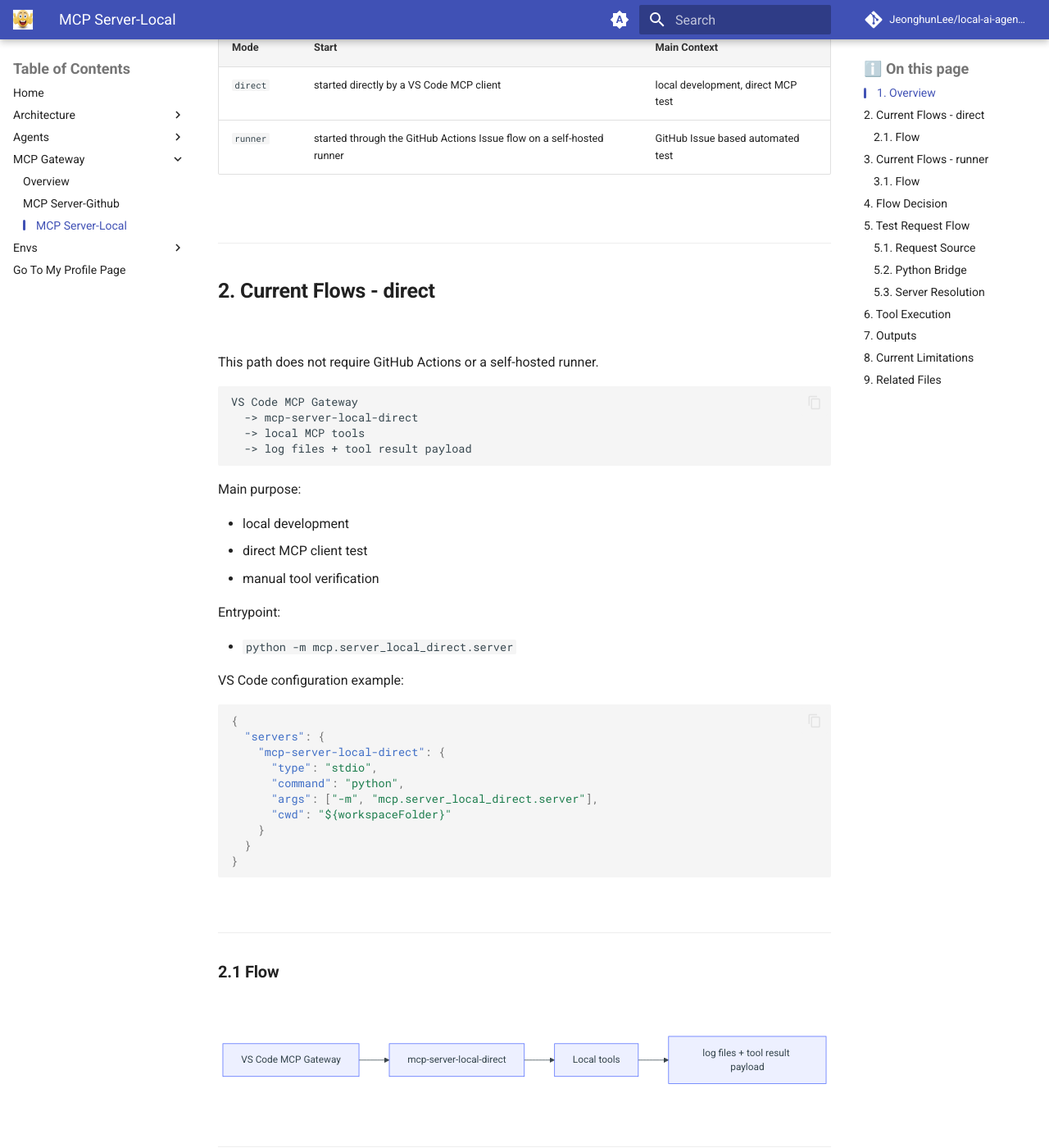
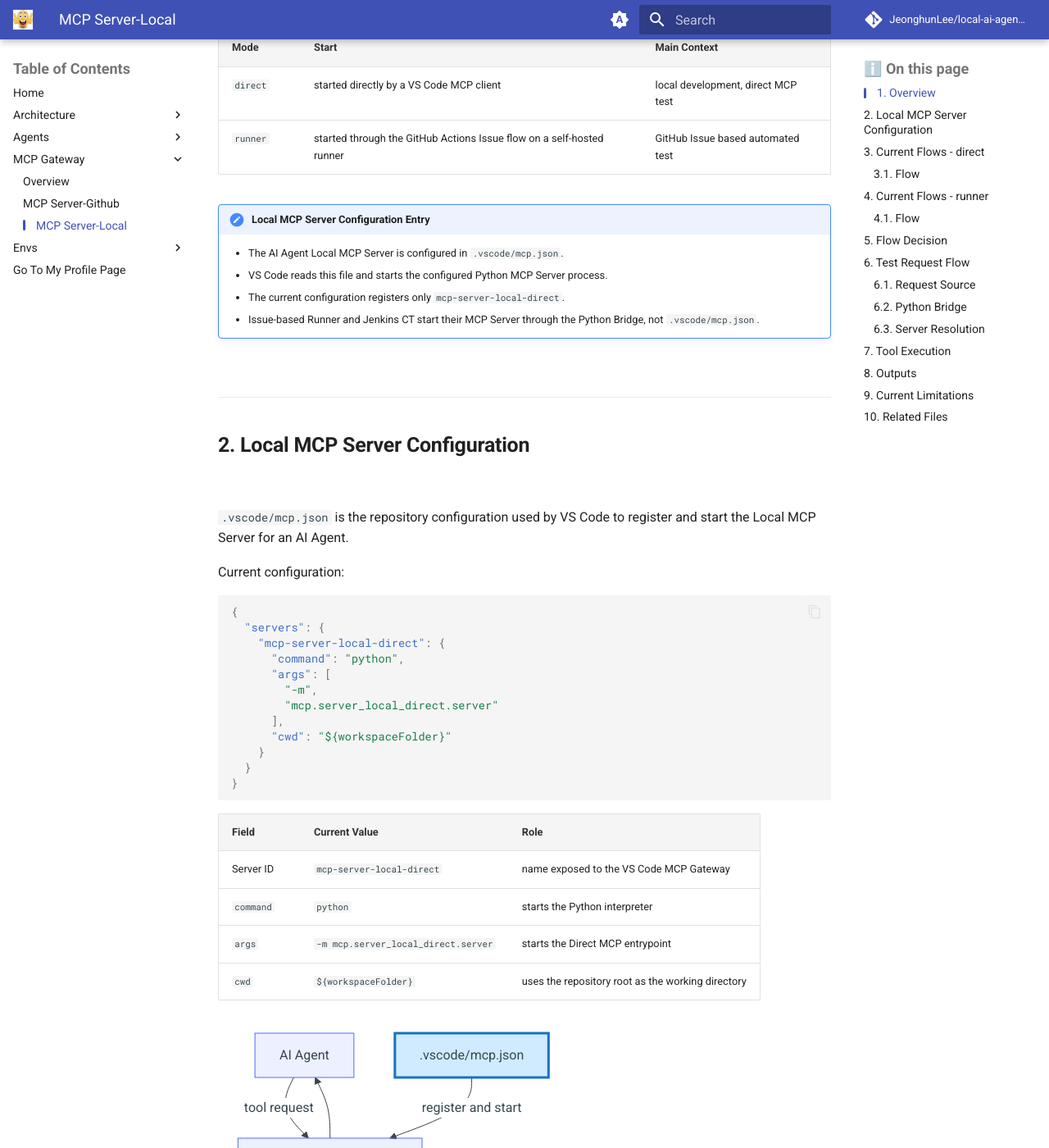
Before and after one commit to JeonghunLee/local-ai-agent-mcp, an MkDocs documentation site: the page built from docs/mcp/mcp_server_local.md, in a window 1280 px wide and 1400 px high, scrolled down 1130 px. Shown: the whole window at 82% size. Built offline with MkDocs 1.6.1 and Material for MkDocs 9.7.7, drawn with Linux system fonts in a browser that asks for light colours; comment, search, counter and statistics services are not loaded; some of the changed text lies outside the part shown.

Commit message:
docs: enhance MCP server documentation with configuration details and usage examples

````diff
--- a/docs/mcp/mcp_server_local.md
+++ b/docs/mcp/mcp_server_local.md
@@ -40,6 +40,79 @@ The key difference is the startup path, not the codebase.
 | `direct` | started directly by a VS Code MCP client | local development, direct MCP test |
 | `runner` | started through the GitHub Actions Issue flow on a self-hosted runner | GitHub Issue based automated test |
 
+!!! note "Local MCP Server Configuration Entry"
+    * The AI Agent Local MCP Server is configured in
+      `.vscode/mcp.json`.
+    * VS Code reads this file and starts the configured
+      Python MCP Server process.
+    * The current configuration registers only
+      `mcp-server-local-direct`.
+    * Issue-based Runner and Jenkins CT start their MCP Server
+      through the Python Bridge, not `.vscode/mcp.json`.
+
+<br/>
+
+---
+
+## Local MCP Server Configuration
+
+<br/>
+
+`.vscode/mcp.json` is the repository configuration used by VS Code to register and start the Local MCP Server for an AI Agent.
+
+Current configuration:
+
+```json
+{
+  "servers": {
+    "mcp-server-local-direct": {
+      "command": "python",
+      "args": [
+        "-m",
+        "mcp.server_local_direct.server"
+      ],
+      "cwd": "${workspaceFolder}"
+    }
+  }
+}
+```
+
+| Field | Current Value | Role |
+|------|------|------|
+| Server ID | `mcp-server-local-direct` | name exposed to the VS Code MCP Gateway |
+| `command` | `python` | starts the Python interpreter |
+| `args` | `-m mcp.server_local_direct.server` | starts the Direct MCP entrypoint |
+| `cwd` | `${workspaceFolder}` | uses the repository root as the working directory |
+
+```mermaid
+flowchart TD
+    Agent["AI Agent"]
+    Gateway["VS Code MCP Gateway"]
+    Config[".vscode/mcp.json"]
+    DirectMCP["mcp-server-local-direct"]
+    Runtime["Shared MCP Runtime<br/>runtime.py"]
+    SharedTools["Shared TEST Tools<br/>toolsets.py"]
+    Result["MCP Tool Result"]
+
+    Agent -->|tool request| Gateway
+    Config -->|register and start| Gateway
+    Gateway --> DirectMCP --> Runtime --> SharedTools --> Result
+    Result -->|tool result| Gateway --> Agent
+
+    classDef config fill:#d0ebff,stroke:#1971c2,stroke-width:3px,color:#000;
+    classDef sharedTools fill:#fff3bf,stroke:#f08c00,stroke-width:4px,color:#000;
+    class Config config;
+    class SharedTools sharedTools;
+```
+
+!!! tip "Extending the Local MCP Configuration"
+    * Add another entry under `servers` when VS Code must
+      start an additional MCP Server.
+    * Keep the module path in `args` aligned with the intended
+      MCP Server entrypoint.
+    * Add third-party Shared TEST Tool packages to
+      `mcp_requirements.txt` before starting VS Code.
+
 <br/>
 
 ---
@@ -67,13 +140,16 @@ Entrypoint:
 
 - `python -m mcp.server_local_direct.server`
 
-VS Code configuration example:
+VS Code configuration source:
+
+- `.vscode/mcp.json`
+
+Current server entry:
 
 ```json
 {
   "servers": {
     "mcp-server-local-direct": {
-      "type": "stdio",
       "command": "python",
       "args": ["-m", "mcp.server_local_direct.server"],
       "cwd": "${workspaceFolder}"
````
Also changed, not shown: other parts of docs/mcp/mcp_server_local.md (+5 -5 lines), docs/mcp/mcp_server_github.md (+33 -14 lines).
